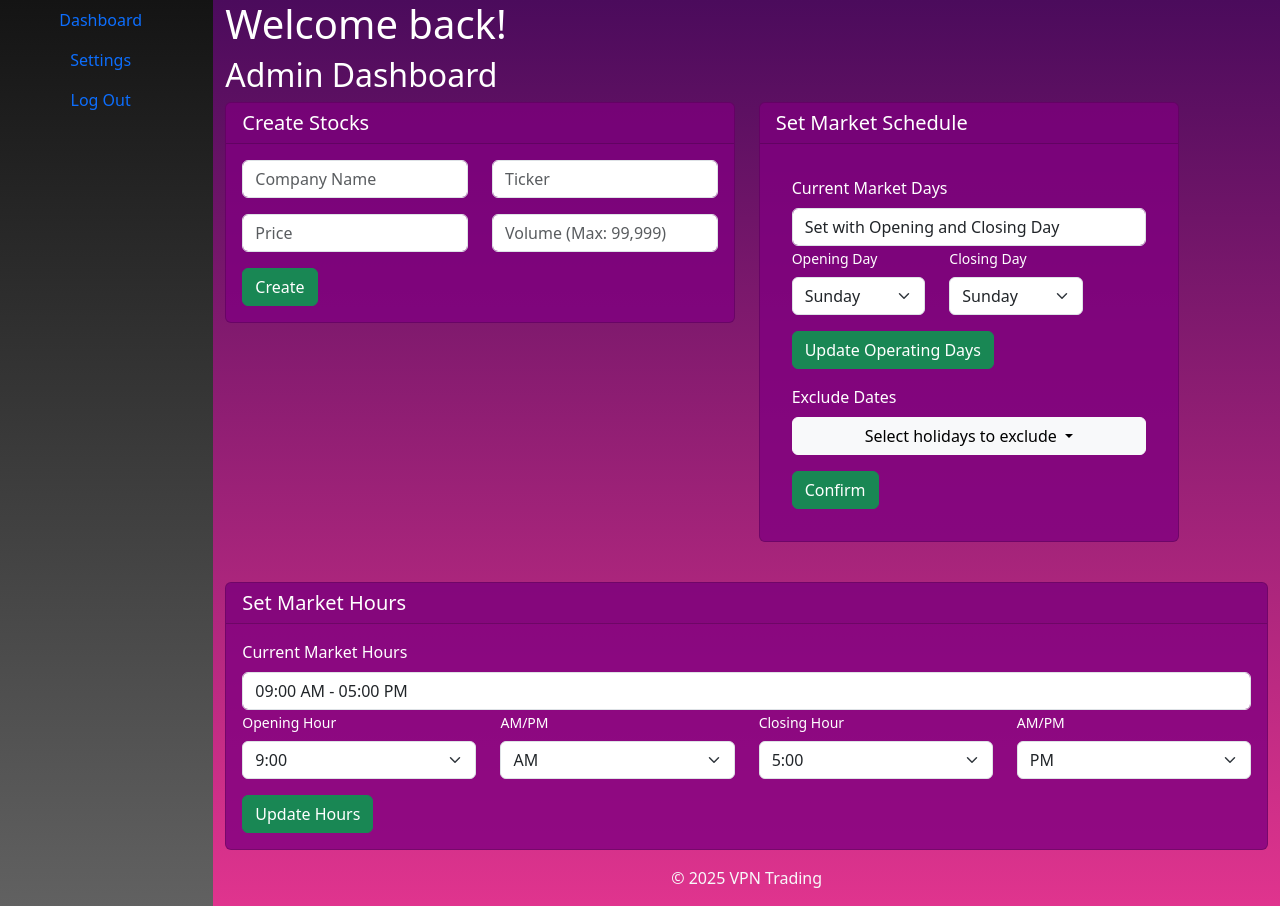
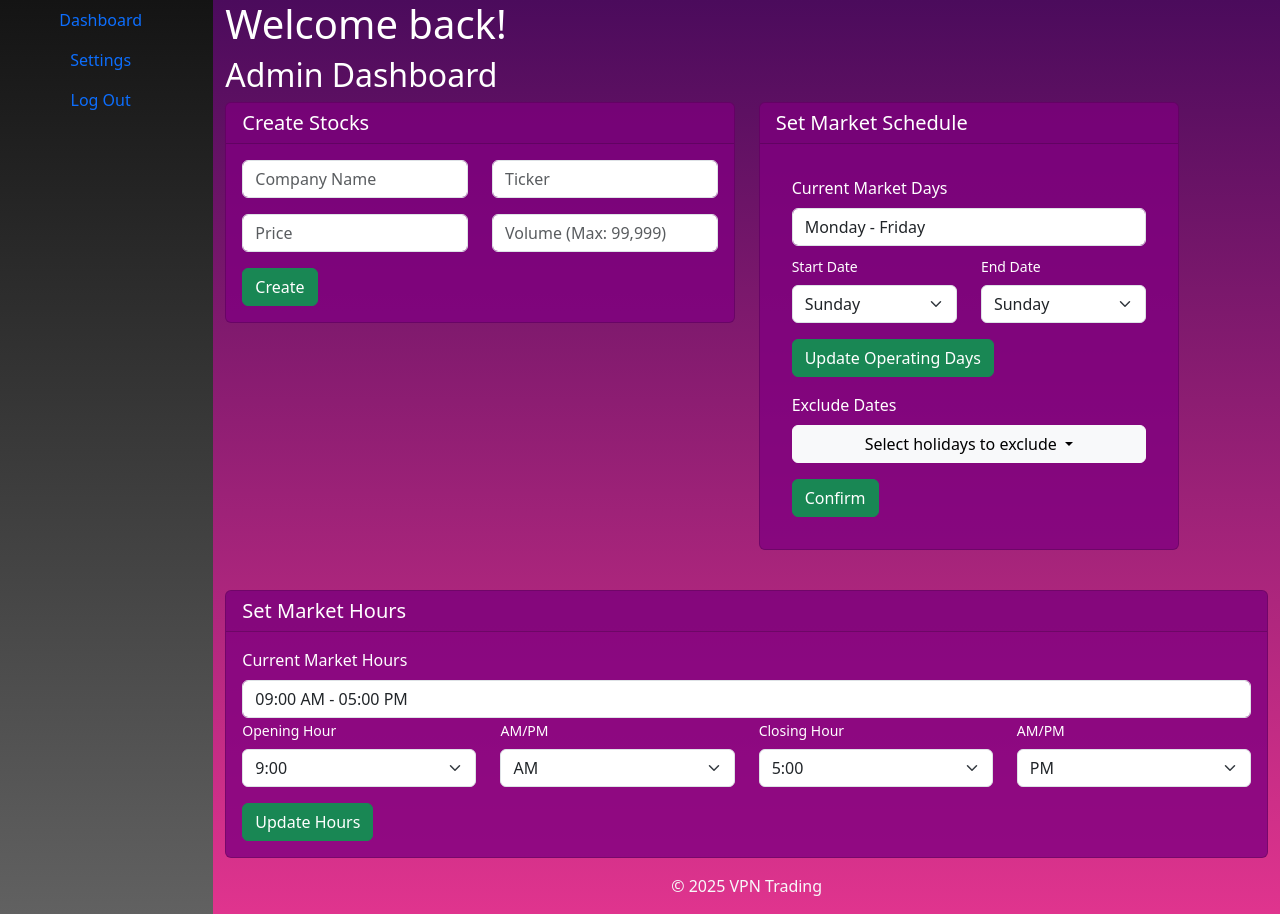
Before and after one commit to TrioStuds/Capstone-Git-Repo, a Flask app: template templates/admin_home.html in a window 1280 px wide. Run offline with Flask 3, Linux system fonts and the light colour scheme; the template is opened without the code that fills it: values that come from a table or form of the project are taken from there, others are empty.

Commit message:
added days of week to drop down and made selectable

```diff
--- a/templates/admin_home.html
+++ b/templates/admin_home.html
@@ -51,7 +51,8 @@
                 </div>
             </div>
 
-         <!-- Market Schedule -->
+            <!-- Set Market Schedule -->
+            <!-- Set Market Schedule -->
             <div class="col-md-5 mb-3">
                 <div class="card" style="background-color: rgba(128, 0, 128, 0.8)">
                     <div class="card-header">
@@ -62,35 +63,35 @@
                         <!-- Current schedule display section -->
                         <div class="card-body">
                             <!-- Current market days display -->
-                        <form class="Setting Market Days">
+                            <form method="POST" action="{{ url_for('update_market_schedule') }}">
                                 <div class="mb-3">
                                     <label class="form-label text-white">Current Market Days</label>
-                                <input type="text" class="form-control" value="Set with Opening and Closing Day" readonly>
-                                <div class="row">
-                                    <!-- Opening day dropdowns -->
-                                    <div class="col-md-5">
-                                        <label class="form-label text-white small">Opening Day</label>
-                                        <select name="opening_hour" class="form-select" required>
-                                            <option value="Sunday">Sunday</option>
-                                            <option value="Monday">Monday</option>
-                                            <option value="Tuesday">Tuesday</option>
-                                            <option value="Wednesday">Wednesday</option>
-                                            <option value="Thursday">Thursday</option>
-                                            <option value="Friday">Friday</option>
-                                            <option value="Saturday">Saturday</option>
+                                    <input type="text" class="form-control"
+                                        value="{% if market_schedule and market_schedule.note %}{{ market_schedule.note }}{% else %}Monday - Friday{% endif %}"
+                                        readonly>
+                                    <div class="row mt-2">
+                                        <div class="col-md-6">
+                                            <label class="form-label text-white small">Start Date</label>
+                                            <select name="start_date" class="form-select" required>
+                                                <option value="Sunday" {% if market_schedule.start_date == 'Sunday' %}selected{% endif %}>Sunday</option>
+                                                <option value="Monday" {% if market_schedule.start_date == 'Monday' %}selected{% endif %}>Monday</option>
+                                                <option value="Tuesday" {% if market_schedule.start_date == 'Tuesday' %}selected{% endif %}>Tuesday</option>
+                                                <option value="Wednesday" {% if market_schedule.start_date == 'Wednesday' %}selected{% endif %}>Wednesday</option>
+                                                <option value="Thursday" {% if market_schedule.start_date == 'Thursday' %}selected{% endif %}>Thursday</option>
+                                                <option value="Friday" {% if market_schedule.start_date == 'Friday' %}selected{% endif %}>Friday</option>
+                                                <option value="Saturday" {% if market_schedule.start_date == 'Saturday' %}selected{% endif %}>Saturday</option>
                                             </select>
                                         </div>
-                                    <!-- Closing day dropdown -->
-                                    <div class="col-md-5">
-                                        <label class="form-label text-white small">Closing Day</label>
-                                        <select name="closing_day" class="form-select" required>
-                                            <option value="Sunday">Sunday</option>
-                                            <option value="Monday">Monday</option>
-                                            <option value="Tuesday">Tuesday</option>
-                                            <option value="Wednesday">Wednesday</option>
-                                            <option value="Thursday">Thursday</option>
-                                            <option value="Friday">Friday</option>
-                                            <option value="Saturday">Saturday</option>
+                                        <div class="col-md-6">
+                                            <label class="form-label text-white small">End Date</label>
+                                            <select name="end_date" class="form-select" required>
+                                                <option value="Sunday" {% if market_schedule.end_date == 'Sunday' %}selected{% endif %}>Sunday</option>
+                                                <option value="Monday" {% if market_schedule.end_date == 'Monday' %}selected{% endif %}>Monday</option>
+                                                <option value="Tuesday" {% if market_schedule.end_date == 'Tuesday' %}selected{% endif %}>Tuesday</option>
+                                                <option value="Wednesday" {% if market_schedule.end_date == 'Wednesday' %}selected{% endif %}>Wednesday</option>
+                                                <option value="Thursday" {% if market_schedule.end_date == 'Thursday' %}selected{% endif %}>Thursday</option>
+                                                <option value="Friday" {% if market_schedule.end_date == 'Friday' %}selected{% endif %}>Friday</option>
+                                                <option value="Saturday" {% if market_schedule.end_date == 'Saturday' %}selected{% endif %}>Saturday</option>
                                             </select>
                                         </div>
                                     </div>
@@ -122,9 +123,8 @@
                         </div>
                     </div>
                 </div>
+            </div><!-- End of Set Market Schedule Card --><!-- End of Set Market Schedule Card -->
         </div>
-    </div>
-
     <!-- Bottom row: Market Hours Card -->
     <div class="row mt-4">
         <div class="col-md-12">
```
Lines whose indentation alone changed are shown as unchanged.
